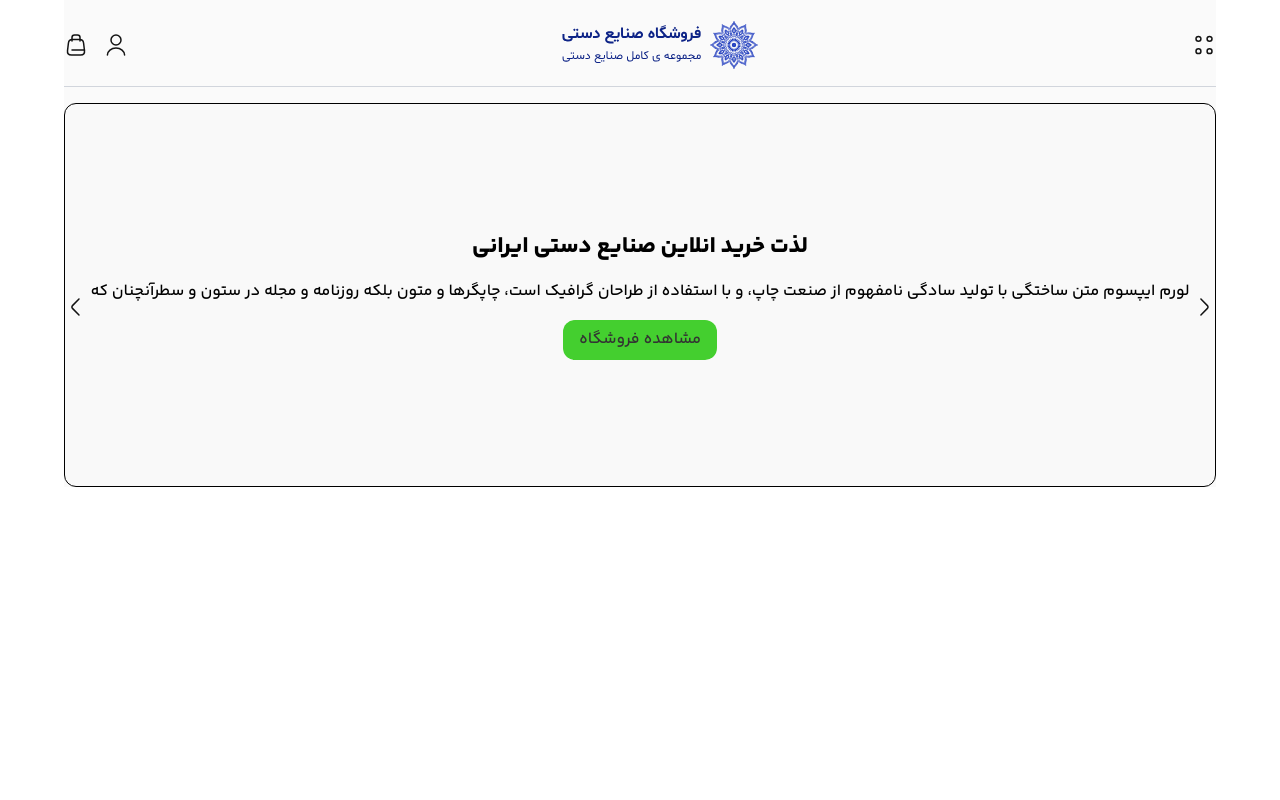
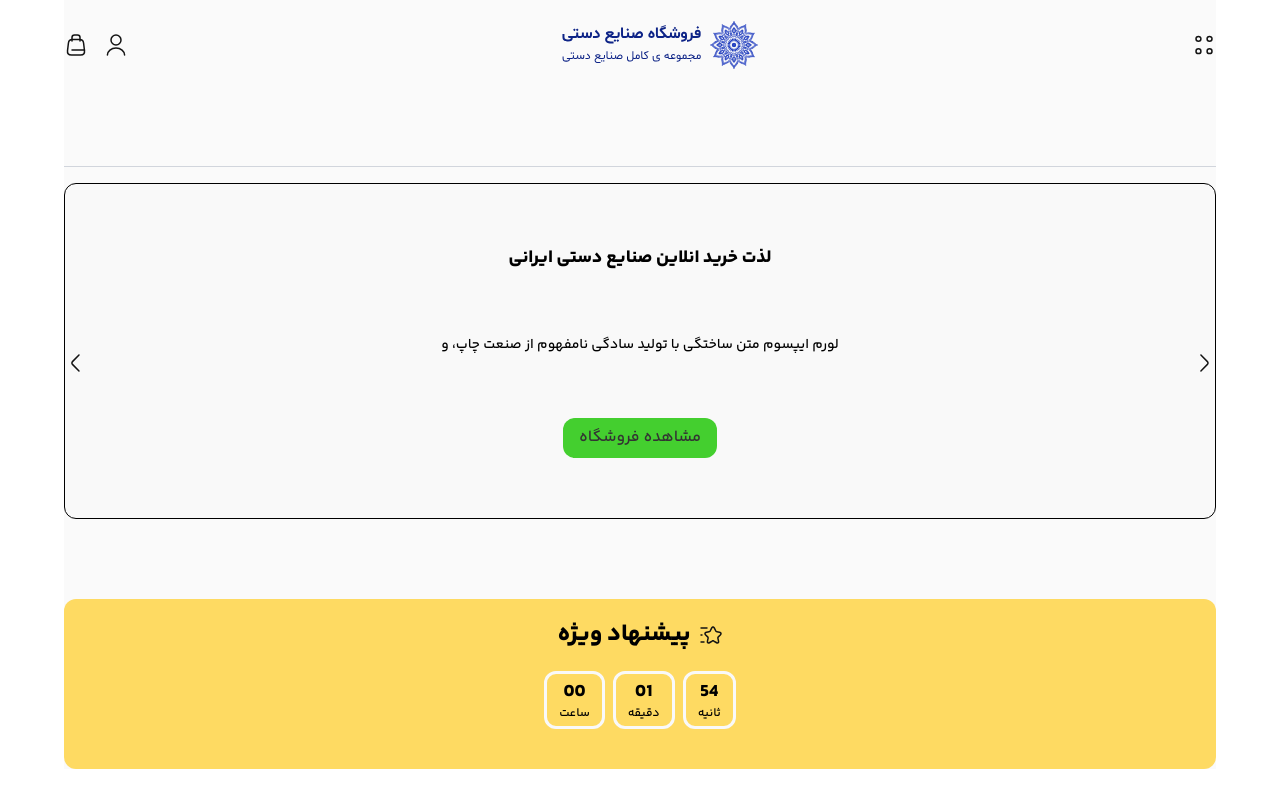
Before and after one commit to ItsEhsanMM/handicrafts, a React (Vite) app: page / in a window 1280 px wide. Built offline with nearby package versions, Linux system fonts and the light colour scheme.

Commit message:
add special

```diff
--- a/src/App.jsx
+++ b/src/App.jsx
@@ -1,16 +1,18 @@
 import Header from "./components/Header";
 import Hero from "./components/Hero";
 import MobileNav from "./components/MobileNav";
+import Special from "./components/Special";
 
 function App() {
    return (
       <div
-         className="font-yekan custom-container bg-background"
+         className="font-yekan custom-container bg-background flex flex-col space-y-20"
          dir="rtl"
       >
          <Header />
          <MobileNav />
          <Hero />
+         <Special />
       </div>
    );
 }
--- a/src/components/Hero.jsx
+++ b/src/components/Hero.jsx
@@ -8,42 +8,42 @@ const info = [
    {
       title: "لذت خرید انلاین صنایع دستی ایرانی",
       description:
-         "لورم ایپسوم متن ساختگی با تولید سادگی نامفهوم از صنعت چاپ، و با استفاده از طراحان گرافیک است، چاپگرها و متون بلکه روزنامه و مجله در ستون و سطرآنچنان که",
+         "لورم ایپسوم متن ساختگی با تولید سادگی نامفهوم از صنعت چاپ، و",
    },
    {
       title: "لذت خرید انلاین صنایع دستی ایرانی",
       description:
-         "لورم ایپسوم متن ساختگی با تولید سادگی نامفهوم از صنعت چاپ، و با استفاده از طراحان گرافیک است، چاپگرها و متون بلکه روزنامه و مجله در ستون و سطرآنچنان که",
+         "لورم ایپسوم متن ساختگی با تولید سادگی نامفهوم از صنعت چاپ، و",
    },
    {
       title: "لذت خرید انلاین صنایع دستی ایرانی",
       description:
-         "لورم ایپسوم متن ساختگی با تولید سادگی نامفهوم از صنعت چاپ، و با استفاده از طراحان گرافیک است، چاپگرها و متون بلکه روزنامه و مجله در ستون و سطرآنچنان که",
+         "لورم ایپسوم متن ساختگی با تولید سادگی نامفهوم از صنعت چاپ، و",
    },
    {
       title: "لذت خرید انلاین صنایع دستی ایرانی",
       description:
-         "لورم ایپسوم متن ساختگی با تولید سادگی نامفهوم از صنعت چاپ، و با استفاده از طراحان گرافیک است، چاپگرها و متون بلکه روزنامه و مجله در ستون و سطرآنچنان که",
+         "لورم ایپسوم متن ساختگی با تولید سادگی نامفهوم از صنعت چاپ، و",
    },
    {
       title: "لذت خرید انلاین صنایع دستی ایرانی",
       description:
-         "لورم ایپسوم متن ساختگی با تولید سادگی نامفهوم از صنعت چاپ، و با استفاده از طراحان گرافیک است، چاپگرها و متون بلکه روزنامه و مجله در ستون و سطرآنچنان که",
+         "لورم ایپسوم متن ساختگی با تولید سادگی نامفهوم از صنعت چاپ، و",
    },
    {
       title: "لذت خرید انلاین صنایع دستی ایرانی",
       description:
-         "لورم ایپسوم متن ساختگی با تولید سادگی نامفهوم از صنعت چاپ، و با استفاده از طراحان گرافیک است، چاپگرها و متون بلکه روزنامه و مجله در ستون و سطرآنچنان که",
+         "لورم ایپسوم متن ساختگی با تولید سادگی نامفهوم از صنعت چاپ، و",
    },
    {
       title: "لذت خرید انلاین صنایع دستی ایرانی",
       description:
-         "لورم ایپسوم متن ساختگی با تولید سادگی نامفهوم از صنعت چاپ، و با استفاده از طراحان گرافیک است، چاپگرها و متون بلکه روزنامه و مجله در ستون و سطرآنچنان که",
+         "لورم ایپسوم متن ساختگی با تولید سادگی نامفهوم از صنعت چاپ، و",
    },
    {
       title: "لذت خرید انلاین صنایع دستی ایرانی",
       description:
-         "لورم ایپسوم متن ساختگی با تولید سادگی نامفهوم از صنعت چاپ، و با استفاده از طراحان گرافیک است، چاپگرها و متون بلکه روزنامه و مجله در ستون و سطرآنچنان که",
+         "لورم ایپسوم متن ساختگی با تولید سادگی نامفهوم از صنعت چاپ، و",
    },
 ];
 
@@ -57,13 +57,13 @@ const Hero = () => {
                prevEl: ".prev-el",
             }}
             modules={[Navigation]}
-            className="h-96"
+            className="h-84"
          >
             {info.map((item) => (
                <SwiperSlide>
-                  <div className="border bg-box rounded-xl flex flex-col gap-y-4 h-full justify-center items-center px-5 text-center">
-                     <h2>{item.title}</h2>
-                     <p>{item.description}</p>
+                  <div className="border bg-box rounded-xl flex flex-col h-full justify-between py-15 items-center px-5 text-center">
+                     <h2 className="text-lg">{item.title}</h2>
+                     <p className="text-[14px] px-5">{item.description}</p>
                      <Link
                         className="bg-primary text-text hover:bg-secondary transition-colors py-2 px-4 rounded-xl"
                         to={"/"}
--- /dev/null
+++ b/src/components/Special.jsx
@@ -0,0 +1,59 @@
+import { useState } from "react";
+import star from "../assets/icons/star.svg";
+import { useEffect } from "react";
+
+const Special = () => {
+   const [hours, setHours] = useState(0);
+   const [minutes, setMinutes] = useState(1);
+   const [seconds, setSeconds] = useState(59);
+
+   useEffect(() => {
+      const timer = setInterval(() => {
+         if (hours === 0 && minutes === 0 && seconds === 0) {
+            clearInterval(timer);
+         } else if (seconds > 0) {
+            setSeconds((prev) => prev - 1);
+         } else if (minutes > 0) {
+            setMinutes((prev) => prev - 1);
+            setSeconds(59);
+         } else if (hours > 0) {
+            setHours((prev) => prev - 1);
+            setMinutes(59);
+            setSeconds(59);
+         }
+      }, 1000);
+
+      return () => clearInterval(timer);
+   }, [hours, minutes, seconds]);
+
+   // Add leading zeros
+   const format = (num) => String(num).padStart(2, "0");
+
+   return (
+      <section className="bg-secondary/75 rounded-xl p-5 flex flex-col items-center">
+         <div className="flex items-center gap-x-2 mb-5">
+            <img
+               src={star}
+               alt="star"
+            />
+            <span className="font-bold text-2xl">پیشنهاد ویژه</span>
+         </div>
+         <div className="flex items-center gap-x-2 mb-5">
+            <div className="border-3 flex flex-col items-center justify-center border-box rounded-xl px-3 py-1">
+               <h3 className="font-bold text-lg">{format(seconds)}</h3>
+               <span className="text-xs">ثانیه</span>
+            </div>
+            <div className="border-3 flex flex-col items-center justify-center border-box rounded-xl px-3 py-1">
+               <h3 className="font-bold text-lg">{format(minutes)}</h3>
+               <span className="text-xs">دقیقه</span>
+            </div>
+            <div className="border-3 flex flex-col items-center justify-center border-box rounded-xl px-3 py-1">
+               <h3 className="font-bold text-lg">{format(hours)}</h3>
+               <span className="text-xs">ساعت</span>
+            </div>
+         </div>
+         <div></div>
+      </section>
+   );
+};
+export default Special;
```
Also changed, not shown: src/assets/icons/star.svg (added).
